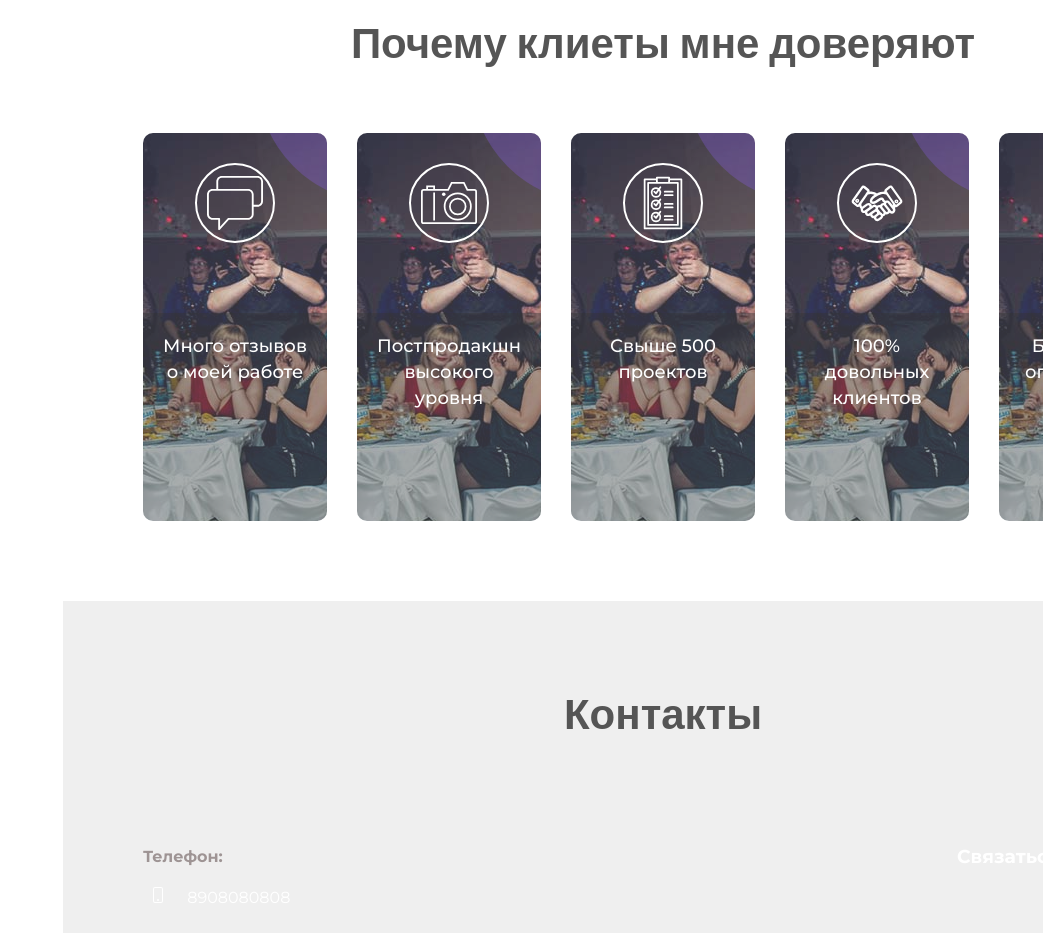
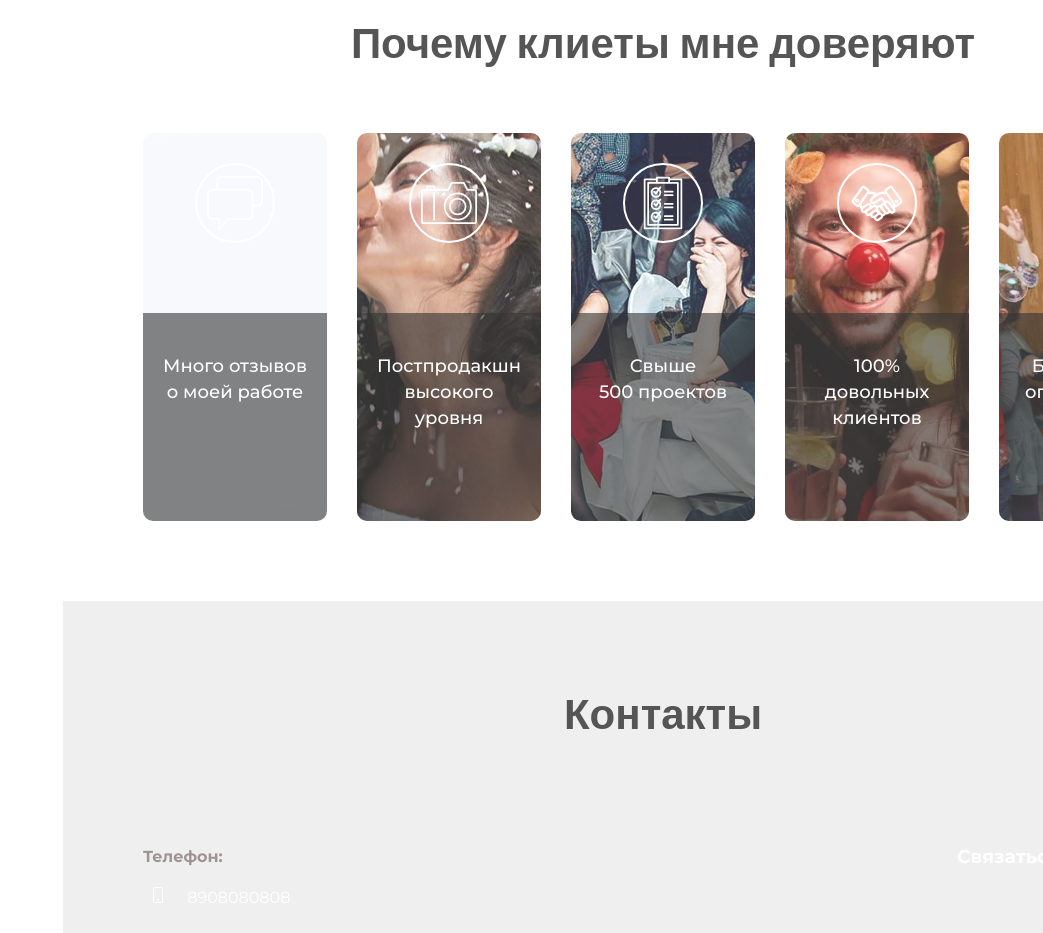
Before and after one commit to maxgrigoriew/new-videograph, a website: page app/index.html in a window 1280 px wide. Shown: the part 5020-5953 px from the top of the page, without its empty margins (237-1280 px from the left). Drawn offline with nearby package versions, Linux system fonts and the light colour scheme; files whose address does not match are found by name.

Commit message:
add portfolio

```diff
--- a/app/index.html
+++ b/app/index.html
@@ -589,7 +589,7 @@
                 <div class="container">
                     <h2 class="title advantages__title">Почему клиеты мне доверяют</h2>
                     <div class="advantages__items">
-                        <div class="advantages__item">
+                        <div class="advantages__item" style="background-image:url('./images/content/categories/1.jpg');">
                             <div class="advantages__item-img">
                                 <svg id="Capa_1" style="enable-background:new 0 0 60 60;" version="1.1"
                                     viewBox="0 0 60 60" xml:space="preserve" xmlns="http://www.w3.org/2000/svg"
@@ -602,7 +602,7 @@
                             <p class="advantages__item-title">Много отзывов о моей работе</p>
                             <p class="advantages__item-text">Получаю только приятные и искренние отзывы от клиентов</p>
                         </div>
-                        <div class="advantages__item">
+                        <div class="advantages__item" style="background-image:url('./images/content/categories/2.jpg');">
                             <div class="advantages__item-img">
                                 <svg data-name="Layer 1" id="Layer_1" viewBox="0 0 32 32"
                                     xmlns="http://www.w3.org/2000/svg">
@@ -621,7 +621,7 @@
                             <p class="advantages__item-text">Профессиональное оборудование + знания, в итоге: крутой
                                 результат</p>
                         </div>
-                        <div class="advantages__item">
+                        <div class="advantages__item" style="background-image:url('./images/content/categories/3.jpg');">
                             <div class="advantages__item-img">
                                 <svg viewBox="0 0 64 64" xmlns="http://www.w3.org/2000/svg">
                                     <g id="outline">
@@ -642,11 +642,11 @@
                                     </g>
                                 </svg>
                             </div>
-                            <p class="advantages__item-title">Свыше 500 проектов</p>
+                            <p class="advantages__item-title">Свыше <br> 500 проектов</p>
                             <p class="advantages__item-text">За долгое время создал много качественных и успешных
                                 роликов</p>
                         </div>
-                        <div class="advantages__item">
+                        <div class="advantages__item" style="background-image:url('./images/content/categories/4.jpg');">
                             <div class="advantages__item-img">
                                 <svg version="1.1" id="Layer_1" xmlns="http://www.w3.org/2000/svg"
                                     xmlns:xlink="http://www.w3.org/1999/xlink" x="0px" y="0px" viewBox="0 0 64 64"
@@ -700,7 +700,7 @@
                             <p class="advantages__item-title">100% довольных клиентов</p>
                             <p class="advantages__item-text">Доверили и не пожалели о своем правильном выборе</p>
                         </div>
-                        <div class="advantages__item">
+                        <div class="advantages__item" style="background-image:url('./images/content/categories/5.jpg');">
                             <div class="advantages__item-img">
                                 <svg height="30" viewBox="0 0 30 30" width="30" xmlns="http://www.w3.org/2000/svg">
                                     <path
--- a/app/scss/style.scss
+++ b/app/scss/style.scss
@@ -807,7 +807,9 @@ fill: #fff;
 		column-gap: 30px;
 	}
 	&__item{
-		background-image: url('../images/content/categories/3.jpg');
+		// background-image: url('../images/content/categories/3.jpg');
+		background-position: center;
+		background-repeat: no-repeat;
 		text-align: center;
 		display: flex;
 		flex-direction: column;
@@ -831,12 +833,12 @@ fill: #fff;
 			transition: all 0.5s ease-in-out 0.3s;
 		}
 		&:hover::after{
-			width: 300%;
-			height: 300%;
+			width: 250%;
+			height: 250%;
 		}
 		&:hover::before{
-			background: rgba(0, 0, 0, 1);
-			top: 130px;
+			background: rgba(0, 0, 0, 0.8);
+			top: 90px;
 		}
 		&:hover .advantages__item-title{
 			transform:translateY(0);
@@ -849,15 +851,15 @@ fill: #fff;
 		right: 0;
 		bottom: 0;
 		top: 180px;
-		background: rgba(0, 0, 0, 0.4);
+		background: rgba(0, 0, 0, 0.6);
 		z-index: -2;
 		transition: all 0.5s ease-in-out;
 	}
 	&__item::after{
 		content: '';
 		position: absolute;
-		top: -180px;
-		right: -180px;
+		top: -280px;
+		right: -280px;
 		width: 250px;
 		height: 250px;
 		border-radius: 50%;
@@ -866,6 +868,7 @@ fill: #fff;
 		transition: all 0.5s ease-in-out;
 	}
 	&__item-img{
+		// opacity: 0;
 		border-radius: 50%;
 		border: 2px solid #fff;
 		width: 80px;
@@ -873,6 +876,7 @@ fill: #fff;
 		padding: 10px;
 		margin-bottom: 20px;
 		svg{
+			// display: none;
 			height: 100%;
 			width: 100%;
 		}
@@ -885,7 +889,7 @@ fill: #fff;
 		font-size: 18px;
 		font-weight: 500;
 		color: #fff;
-		transform:translateY(70px);
+		transform:translateY(90px);
 		transition: all 0.5s ease-in-out;
 	}
 	&__item-text{
```
Also changed, not shown: app/css/style.min.css.
